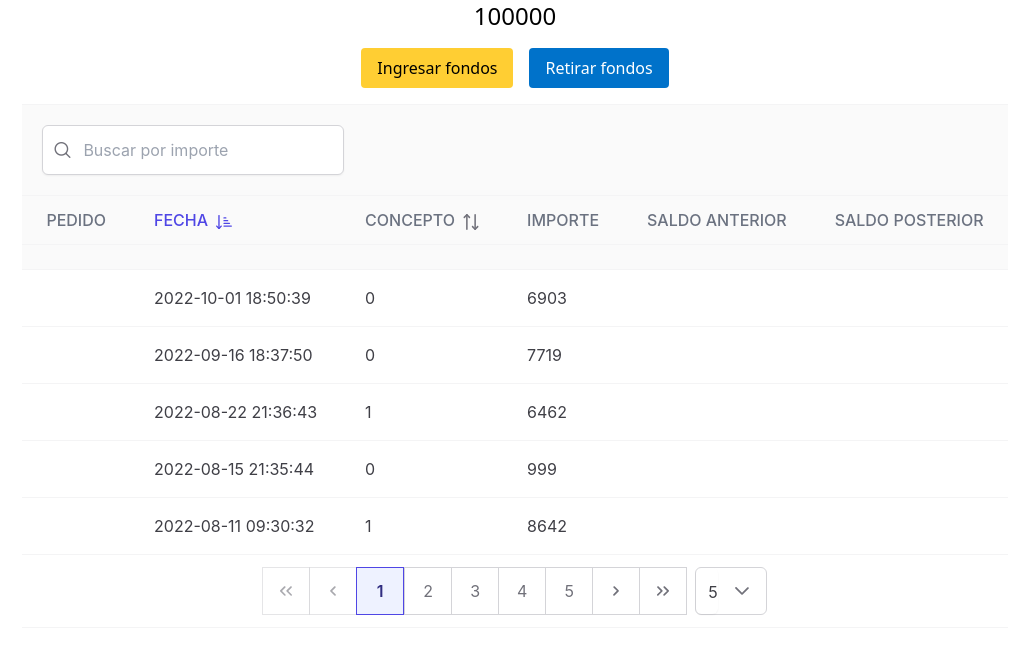
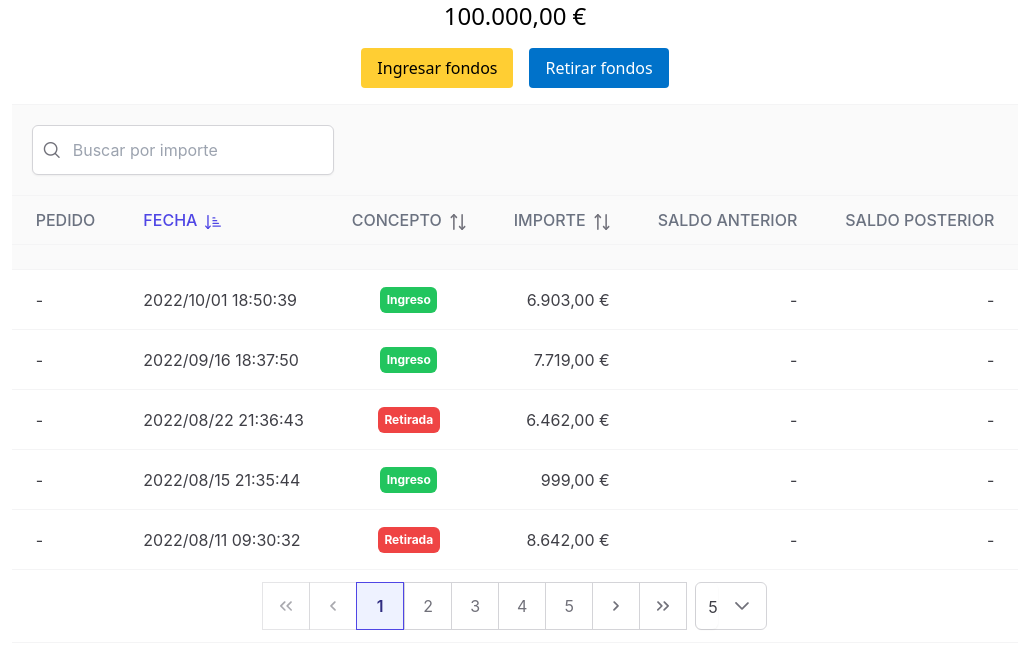
Before and after one commit to vicGeo/front-wallet, a React (Vite) app: page / in a window 1280 px wide. Shown: the top 668 px of the page, without its empty margins (125-1150 px from the left). Built offline with nearby package versions, Linux system fonts and the light colour scheme; a web font is replaced by a local one.

Commit message:
add body templates columns

```diff
--- a/package.json
+++ b/package.json
@@ -14,6 +14,7 @@
   "dependencies": {
     "@fortawesome/fontawesome-free": "^6.4.0",
     "axios": "^1.4.0",
+    "dayjs": "^1.11.9",
     "jsdom": "^22.1.0",
     "json-server": "^0.17.3",
     "lodash": "^4.17.21",
--- a/src/App.tsx
+++ b/src/App.tsx
@@ -1,12 +1,18 @@
 import { useState, useEffect, useMemo } from 'react';
 import { IDataWallet } from './interfaces/IDataWallet/IDataWallet';
 import axios from 'axios';
-import WalletContext from './context';
 import { isEmpty } from 'lodash';
 import { WalletTable } from './components/WalletTable';
 import 'primereact/resources/themes/tailwind-light/theme.css'; // theme
 import 'primereact/resources/primereact.css'; // core css
 import 'primeicons/primeicons.css';
+import { WalletContext } from './context';
+import {
+  enumConcept,
+  formatFullDate,
+  formatNumber,
+  randomOrder,
+} from './utils';
 
 function App() {
   const [data, setData] = useState<IDataWallet>({} as IDataWallet);
@@ -38,9 +44,9 @@ function App() {
         {
           id: data.movements.length + 1,
           amount: 50,
-          concept: 0,
-          date: '2023-05-17 04:56:24',
-          order: 'pedido',
+          concept: enumConcept.INGRESO,
+          date: formatFullDate(new Date(Date.now()).toLocaleString()),
+          order: randomOrder(),
           prevBalance: data.balance,
           actualBalance: data.balance + 50,
         },
@@ -56,9 +62,9 @@ function App() {
         {
           id: data.movements.length + 1,
           amount: 50,
-          concept: 1,
-          date: '2023-07-12 19:56:24',
-          order: 'pedido',
+          concept: enumConcept.RETIRADA,
+          date: formatFullDate(new Date(Date.now()).toLocaleString()),
+          order: randomOrder(),
           prevBalance: data.balance,
           actualBalance: data.balance - 50,
         },
@@ -73,7 +79,7 @@ function App() {
         <section className='flex items-center justify-center'>
           <div className='flex flex-col gap-4'>
             <p className='flex items-center justify-center text-2xl font-medium'>
-              {data.balance}
+              {formatNumber(data.balance)}
             </p>
             <div className='flex gap-4'>
               <button
--- a/src/components/WalletTable/WalletTable.tsx
+++ b/src/components/WalletTable/WalletTable.tsx
@@ -4,14 +4,17 @@ import { Column } from 'primereact/column';
 import { useContext } from 'react';
 import { InputText } from 'primereact/inputtext';
 import { FilterMatchMode } from 'primereact/api';
+import { WalletContext } from '../../context';
+import { Tag } from 'primereact/tag';
+import IMovement from '../../interfaces/IMovement';
+import { enumConcept, formatFullDate, formatNumber } from '../../utils';
 
 import './walletTable.scss';
-import WalletContext from '../../context';
 
 const WalletTable = () => {
   const { data } = useContext(WalletContext);
   const [filters, setFilters] = useState({
-    global: { value: null, matchMode: FilterMatchMode.CONTAINS },
+    global: { value: null, matchMode: FilterMatchMode.EQUALS },
     amount: { value: null, matchMode: FilterMatchMode.EQUALS },
   });
   const [globalFilterValue, setGlobalFilterValue] = useState('');
@@ -41,6 +44,51 @@ const WalletTable = () => {
     );
   };
 
+  const orderBodyTemplate = (movement: IMovement) => {
+    return <p>{movement.order ?? '-'}</p>;
+  };
+  const dateBodyTemplate = (movement: IMovement) => {
+    return <p>{formatFullDate(movement.date) ?? '-'}</p>;
+  };
+
+  const amountBodyTemplate = (movement: IMovement) => {
+    return <p>{formatNumber(movement.amount)}</p>;
+  };
+  const prevBalanceBodyTemplate = (movement: IMovement) => {
+    return (
+      <p>{movement.prevBalance ? formatNumber(movement.prevBalance) : '-'}</p>
+    );
+  };
+  const actualBalanceBodyTemplate = (movement: IMovement) => {
+    return (
+      <p>
+        {movement.actualBalance ? formatNumber(movement.actualBalance) : '-'}
+      </p>
+    );
+  };
+
+  const conceptBodyTemplate = (movement: IMovement) => {
+    return (
+      <Tag
+        value={
+          movement.concept === enumConcept.INGRESO ? 'Ingreso' : 'Retirada'
+        }
+        severity={getSeverity(movement)}
+      ></Tag>
+    );
+  };
+
+  const getSeverity = (movement: IMovement) => {
+    switch (movement.concept) {
+      case enumConcept.INGRESO:
+        return 'success';
+      case enumConcept.RETIRADA:
+        return 'danger';
+      default:
+        return null;
+    }
+  };
+
   const header = renderHeader();
 
   return (
@@ -52,17 +100,56 @@ const WalletTable = () => {
       paginator
       rows={5}
       totalRecords={data?.movements?.length}
-      rowsPerPageOptions={[5, 10, 25, 50]}
+      rowsPerPageOptions={[5, 10]}
       filters={filters}
       filterDisplay='row'
       header={header}
     >
-      <Column field='order' header='PEDIDO'></Column>
-      <Column field='date' header='FECHA' sortable></Column>
-      <Column field='concept' header='CONCEPTO' sortable></Column>
-      <Column field='amount' header='IMPORTE'></Column>
-      <Column field='prevBalance' header='SALDO ANTERIOR'></Column>
-      <Column field='actualBalance' header='SALDO POSTERIOR'></Column>
+      <Column field='order' header='PEDIDO' body={orderBodyTemplate}></Column>
+      <Column
+        field='date'
+        header='FECHA'
+        body={dateBodyTemplate}
+        sortable
+      ></Column>
+      <Column
+        field='concept'
+        header='CONCEPTO'
+        body={conceptBodyTemplate}
+        style={{
+          textAlign: 'center',
+          justifyContent: 'center',
+        }}
+        sortable
+      ></Column>
+      <Column
+        field='amount'
+        header='IMPORTE'
+        body={amountBodyTemplate}
+        style={{
+          textAlign: 'right',
+          justifyContent: 'right',
+        }}
+        sortable
+      ></Column>
+      <Column
+        field='prevBalance'
+        header='SALDO ANTERIOR'
+        body={prevBalanceBodyTemplate}
+        style={{
+          textAlign: 'right',
+          justifyContent: 'right',
+        }}
+      ></Column>
+      <Column
+        field='actualBalance'
+        header='SALDO POSTERIOR'
+        body={actualBalanceBodyTemplate}
+        style={{
+          textAlign: 'right',
+          justifyContent: 'right',
+        }}
+      ></Column>
     </DataTable>
   );
 };
--- a/src/context.tsx
+++ b/src/context.tsx
@@ -8,4 +8,4 @@ interface IWalletContext {
 
 const WalletContext = createContext<IWalletContext>({} as IWalletContext);
 
-export default WalletContext;
+export { WalletContext };
--- a/src/utils.tsx
+++ b/src/utils.tsx
@@ -1,3 +1,8 @@
+import dayjs from 'dayjs';
+import utc from 'dayjs/plugin/utc';
+
+dayjs.extend(utc);
+
 export const enumConcept = {
   INGRESO: 0,
   RETIRADA: 1,
@@ -5,9 +10,21 @@ export const enumConcept = {
 
 export const formatNumber = (num: number) => {
   const formatter = new Intl.NumberFormat('de-DE', {
-    style: 'decimal',
+    style: 'currency',
     minimumFractionDigits: 2,
     useGrouping: true,
+    currency: 'EUR',
   });
-  return formatter.format(num).replace('€', "");
+  return formatter.format(num);
 };
+
+export const randomOrder = () => {
+  const randomNumber = Math.random().toString().slice(2, 11);
+  return randomNumber;
+};
+
+export const formatFullDate = (dateString: Date | string) => {
+  if (!dateString) return '-';
+  const date = dayjs(dateString);
+  return date.format('YYYY/MM/DD HH:mm:ss');
+};
```
Also changed, not shown: 1 other file (tests, documents, lock files or other folders).
